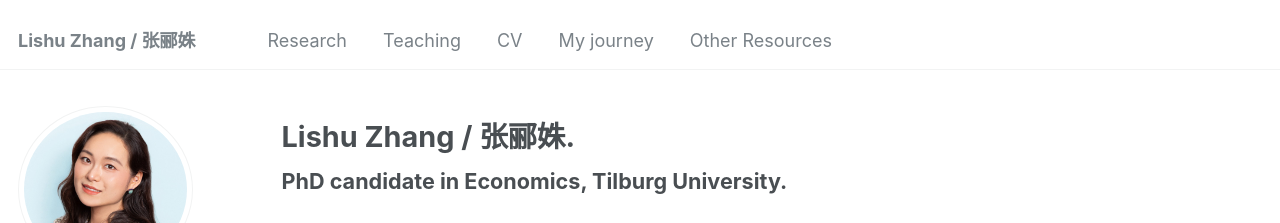
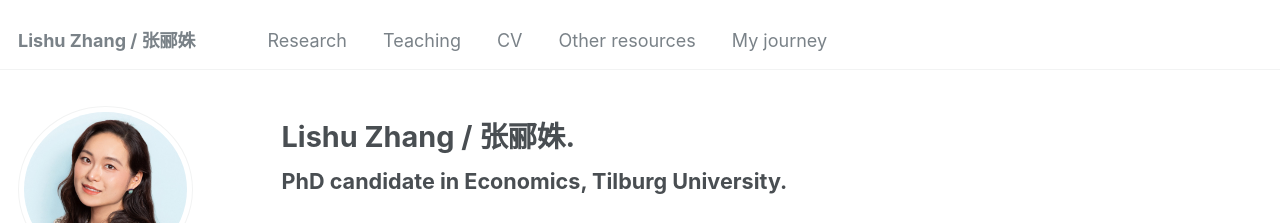
Before and after one commit to LishuZ/LishuZ.github.io, a Jekyll site: the page built from _pages/about.md, in a window 1280 px wide. Shown: the top 223 px of the page. Built offline with Jekyll 4.4.1, drawn with Linux system fonts in a browser that asks for light colours; some web fonts are replaced.

```diff
--- a/_data/navigation.yml
+++ b/_data/navigation.yml
@@ -21,10 +21,11 @@ main:
   - title: "CV"
     url: /cv/
 
+  - title: "Other resources"
+    url: /resources/
+
   - title: "My journey"
     url: /about/
 
-  - title: "Other Resources"
-    url: /resources/
   # - title: "Hobbies"
   #   url: /hobby/
```
